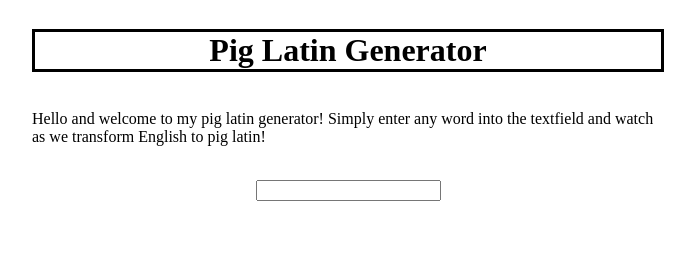
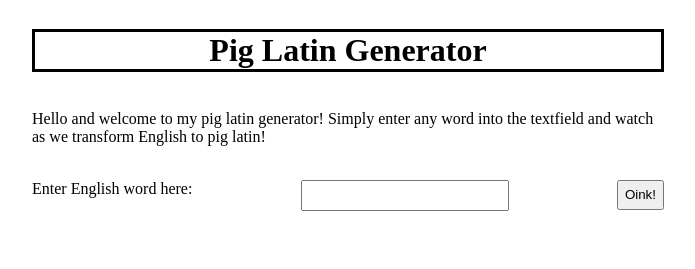
Before and after one commit to CoreyTyler/PigLatin, a plain HTML site: page html/pigLatinUI.html in a window 1280 px wide. Shown: the whole page, without its empty margins (292-987 px from the left). Drawn offline with Linux system fonts and the light colour scheme.

Commit message:
html and css basics done

```diff
--- a/css/pigLatin.css
+++ b/css/pigLatin.css
@@ -10,12 +10,27 @@ h1 {
   border: solid black;
 }
 
-p {
+.hello {
   grid-column: 2/3;
   grid-row: 2/3;
 }
 
+.textBoxContainer {
+  grid-column: 2/3;
+  grid-row: 3/4;
+  display: flex;
+  justify-content: space-between;
+}
+
 .textBox {
-  grid-column: 2/3;
-  text-align: center;
+  height: 25px;
+  width: 200px;
 }
+
+.submitButton {
+  height: 30px;
+}
+
+.englishHere {
+  margin-top: 0px;
+}
--- a/html/pigLatinUI.html
+++ b/html/pigLatinUI.html
@@ -11,11 +11,13 @@
     <h1>
         Pig Latin Generator
     </h1>
-    <p>
+    <p class="hello">
         Hello and welcome to my pig latin generator! Simply enter any word into the textfield and watch as we transform English to pig latin!
     </p>
-    <div class="textBox">
-        <input type="text">
+    <div class="textBoxContainer">
+        <p class="englishHere">Enter English word here:</p>
+        <input type="text" class="textBox" maxlength="45">
+        <input type="submit" value="Oink!" class="submitButton">
     </div>
 </body>
 </html>
```
Also changed, not shown: js/pigLatin.js (added).
